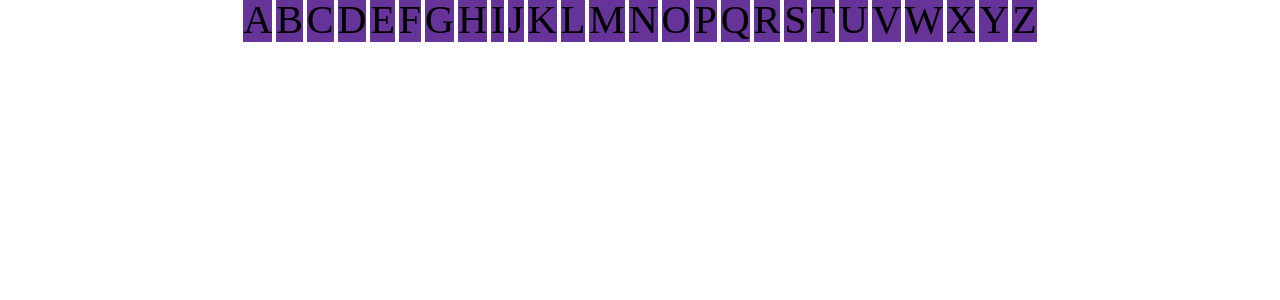
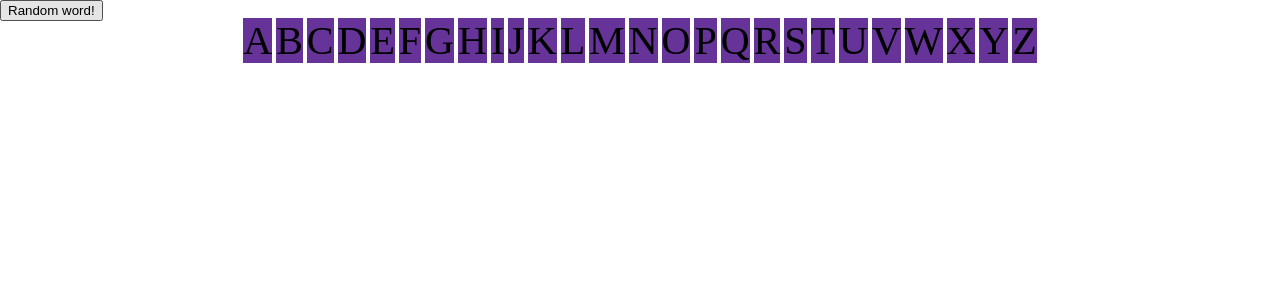
Before and after one commit to marikad/WDI-project-one, a PHP site: page / in a window 1280 px wide. Shown: the top 300 px of the page. Run offline with PHP 8.4, Linux system fonts and the light colour scheme; some libraries are stand-ins or nearby versions.

Commit message:
added a a setup function that stores all my variables and hides the secretWord

```diff
--- a/app.js
+++ b/app.js
@@ -1,32 +1,24 @@
+$(function(){
+	setup();
+})
 
-window.onload = function() {
+var setup = function(){
+	var words = ['cat', 'dog', 'lizard', 'bunny', 'super'];
+	var lettersGuessed = [];
+	var letters = $('.letters');
+	var player = "";
 
 
-var words = ['cat', 'dog', 'lizard', 'bunny', 'super'];
-var lettersGuessed = []
-var secretWord  = words[Math.floor(Math.random() * words.length)];
-var letters = $('.letters')
-
-
-/*for(var i = 0; i < letters.length; i++){
-	letters[i].addEventListener('click', chooseWord);
-}*/
-    $(function() {
 	$('.letters').on('click', function() {
-	 console.log('i\'ve been clicked')
-
+	});
+	$('#btn').on('click', function() {
+		var secretWord  = words[Math.floor(Math.random() * words.length)];
+		$('#chosen-word').prepend(secretWord);
+		$('#btn').hide()
 	})
 
+}
 
-	function chooseWord(){
-
-
-	}
-
-
-	})
-
-
-
+function chooseWord(){
 
 }
--- a/index.html
+++ b/index.html
@@ -4,12 +4,15 @@
 	<title></title>
 	<link rel="stylesheet" type="text/css" href="reset.css">
 	<link rel="stylesheet" type="text/css" href="style.css">
+	<script src="https://ajax.googleapis.com/ajax/libs/jquery/2.1.3/jquery.min.js"></script>
 	<script type="text/javascript" src="app.js"></script>
-	<script src="https://ajax.googleapis.com/ajax/libs/jquery/2.1.3/jquery.min.js"></script>
 </head>
 <body>
 
 <main>
+<button id="btn">Random word!</button>
+<div id="chosen-word"></div>
+<div class ="borderPlay"></div>
 	<div class="letter-buttons">
 		<div class="letters">A</div>
 		<div class="letters">B</div>
--- a/style.css
+++ b/style.css
@@ -11,3 +11,7 @@
 	text-align: center;
 
 }
+
+#chosen-word{
+	display: none;
+}
```
